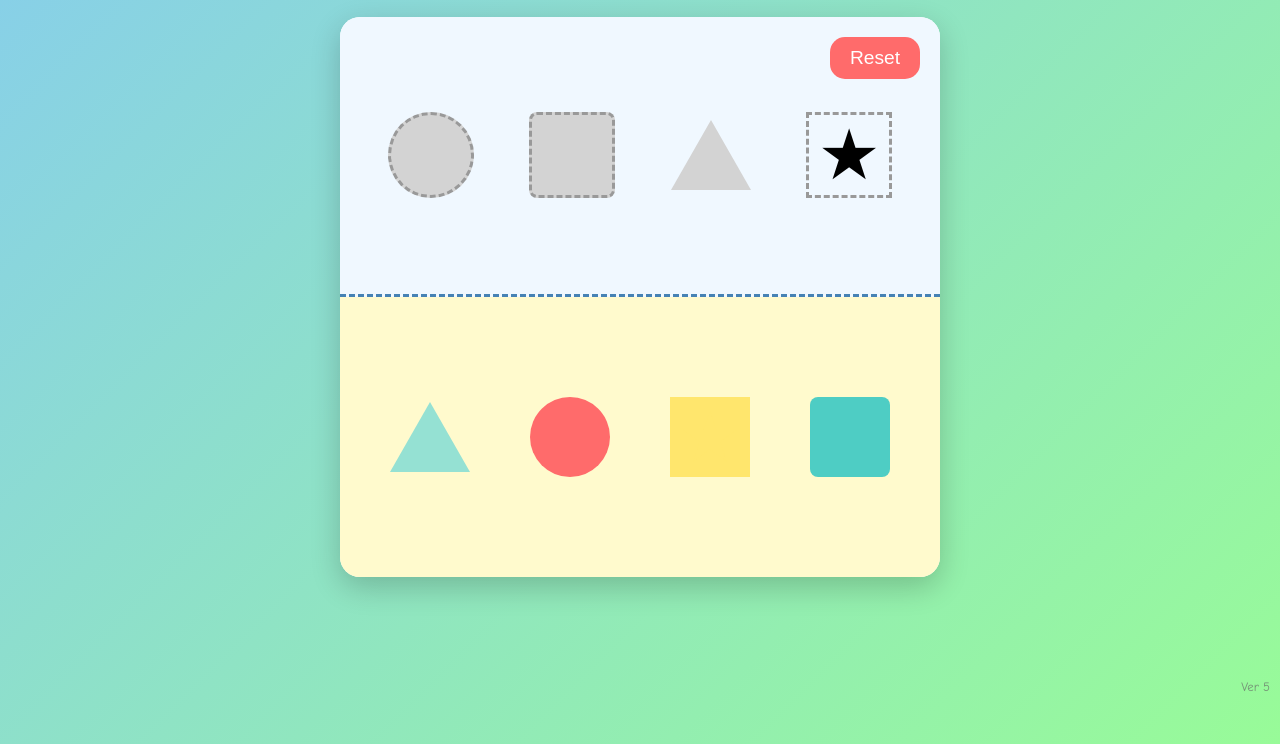
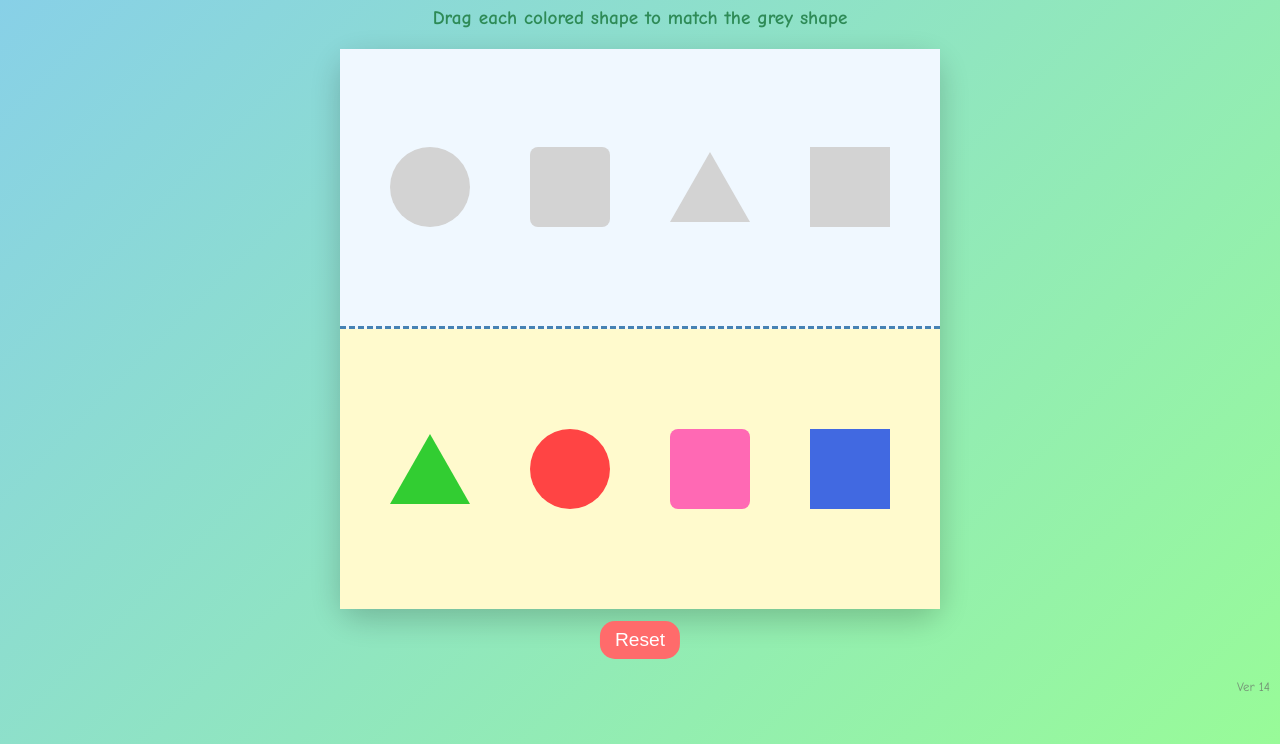
Before and after one commit to MyMaggies/shape-game, a plain HTML site: page index.html in a window 1280 px wide. Shown: the part 96-840 px from the top of the page. Drawn offline with Linux system fonts and the light colour scheme.

Commit message:
Update v10 index.html

```diff
--- a/index.html
+++ b/index.html
@@ -33,7 +33,8 @@
             border-radius: 20px;
             box-shadow: 0 10px 30px rgba(0,0,0,0.2);
             position: relative;
-            overflow: hidden;
+            overflow: visible;
+            margin-bottom: 80px;
         }
 
         .target-area {
@@ -81,7 +82,6 @@
             width: 80px;
             height: 80px;
             background: #d3d3d3;
-            border: 3px dashed #999;
             position: relative;
             transition: all 0.3s ease;
         }
@@ -94,7 +94,6 @@
 
         .target-shape.matched {
             background: #98FB98;
-            border: 3px solid #32CD32;
         }
 
         /* Shape styles */
@@ -104,6 +103,10 @@
 
         .square {
             border-radius: 8px;
+        }
+
+        .sharp-square {
+            border-radius: 0px !important;
         }
 
         .triangle {
@@ -150,20 +153,15 @@
         }
 
         /* Color scheme for draggable shapes */
-        .red { background: #FF6B6B; }
-        .blue { background: #4ECDC4; }
-        .yellow { background: #FFE66D; }
-        .green { background: #95E1D3; }
+        .red { background: #FF4444; }
+        .pink { background: #FF69B4; }
+        .blue { background: #4169E1; }
+        .green { background: #32CD32; }
 
-        .red.triangle { border-bottom-color: #FF6B6B; }
-        .blue.triangle { border-bottom-color: #4ECDC4; }
-        .yellow.triangle { border-bottom-color: #FFE66D; }
-        .green.triangle { border-bottom-color: #95E1D3; }
-
-        .red.star::before { color: #FF6B6B; }
-        .blue.star::before { color: #4ECDC4; }
-        .yellow.star::before { color: #FFE66D; }
-        .green.star::before { color: #95E1D3; }
+        .red.triangle { border-bottom-color: #FF4444; }
+        .pink.triangle { border-bottom-color: #FF69B4; }
+        .blue.triangle { border-bottom-color: #4169E1; }
+        .green.triangle { border-bottom-color: #32CD32; }
 
         .success-message {
             position: absolute;
@@ -184,12 +182,13 @@
 
         .reset-button {
             position: absolute;
-            top: 20px;
-            right: 20px;
+            bottom: -50px;
+            left: 50%;
+            transform: translateX(-50%);
             background: #FF6B6B;
             color: white;
             border: none;
-            padding: 10px 20px;
+            padding: 8px 15px;
             border-radius: 15px;
             font-size: 1.2em;
             cursor: pointer;
@@ -224,14 +223,12 @@
                 border-right: 30px solid transparent;
                 border-bottom: 50px solid #d3d3d3;
             }
-            .star::before {
-                font-size: 50px;
-            }
         }
     </style>
 </head>
 <body>
     <h1 class="game-title">Match the Shapes!</h1>
+    <p style="color: #2E8B57; font-size: 1.2em; text-align: center; margin-bottom: 20px; margin-top: -10px; font-weight: bold;">Drag each colored shape to match the grey shape</p>
 
     <div class="game-container">
         <button class="reset-button" onclick="resetGame()">Reset</button>
@@ -240,14 +237,14 @@
             <div class="target-shape circle" data-shape="circle"></div>
             <div class="target-shape square" data-shape="square"></div>
             <div class="target-shape triangle" data-shape="triangle"></div>
-            <div class="target-shape star" data-shape="star"></div>
+            <div class="target-shape square sharp-square" data-shape="square2"></div>
         </div>
 
         <div class="source-area">
             <div class="shape triangle green" data-shape="triangle" draggable="true"></div>
             <div class="shape circle red" data-shape="circle" draggable="true"></div>
-            <div class="shape star yellow" data-shape="star" draggable="true"></div>
-            <div class="shape square blue" data-shape="square" draggable="true"></div>
+            <div class="shape square pink" data-shape="square" draggable="true"></div>
+            <div class="shape square sharp-square blue" data-shape="square2" draggable="true"></div>
         </div>
 
         <div class="success-message">
@@ -256,7 +253,7 @@
         </div>
     </div>
 
-    <div class="version">Ver 5</div>
+    <div class="version">Ver 14</div>
 
     <script>
         let draggedElement = null;
@@ -442,7 +439,7 @@
 
             matches++;
 
-            // Check if all shapes are matched
+            // Check if all shapes are matched (back to 4 shapes)
             if (matches === 4) {
                 setTimeout(() => {
                     document.querySelector('.success-message').style.display = 'block';
```
